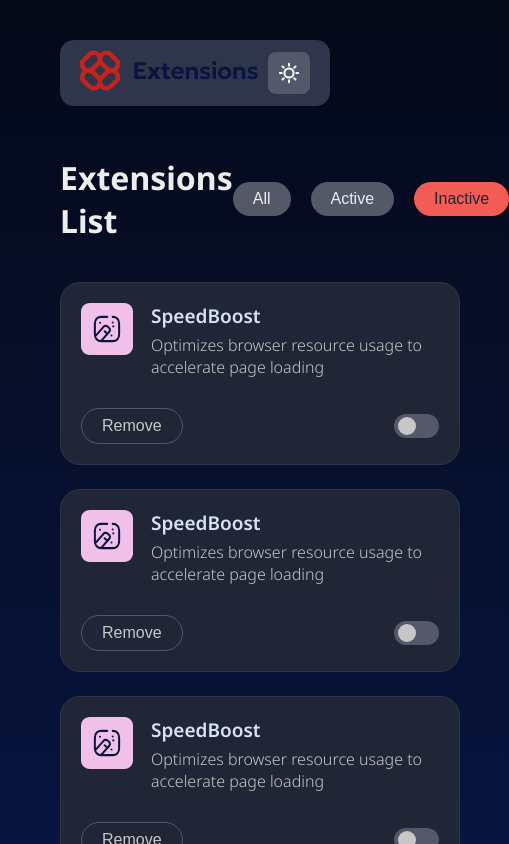
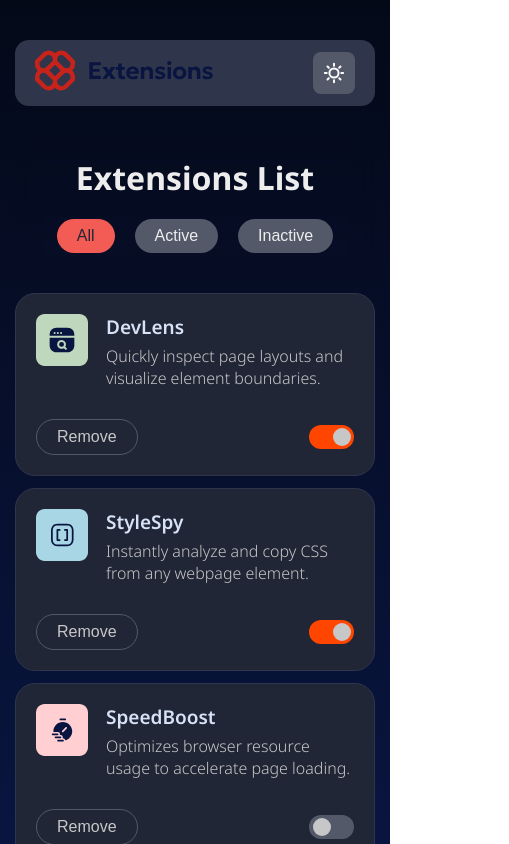
Before and after one commit to lk-chris/Browser-Extension-Manager, a plain HTML site: page index.html in a window 390 px wide. Both pictures are taken after a click on the button "All". Shown: the top 844 px of the page, 509 px wide, since content can reach past the window. Drawn offline with Linux system fonts and the light colour scheme.

Commit message:
added media queries and made filter buttons interactive

```diff
--- a/index.html
+++ b/index.html
@@ -6,6 +6,7 @@
     <title></title>
     <meta name="description" content="">
     <meta name="viewport" content="width=device-width, initial-scale=1">
+    <link rel="shortcut icon" href="/assets/images/favicon-32x32.png" type="image/x-icon">
     <link rel="stylesheet" href="style.css">
 
     <!-- fonts -->
@@ -28,69 +29,16 @@
       <h2>Extensions List</h2>
 
       <div class="filters">
-        <button class="btn">All</button>
-        <button class="btn">Active</button>
-        <button class="btn btn-active">Inactive</button>
+        <button class="btn btn-active js-filter-all">All</button>
+        <button class="btn js-filter-active">Active</button>
+        <button class="btn js-filter-inactive">Inactive</button>
       </div>
     </section>
 
     <section class="extensions-grid">
-      <div class="extension-card">
-        <div class="extension-card-top">
-          <img src="/assets/images/logo-json-wizard.svg" alt="">
-          <div class="extension-card-top-p">
-            <h3>SpeedBoost</h3>
-            <p>Optimizes browser resource usage to accelerate page loading
-            </p>
-          </div>
-        </div>
-        <div class="extension-card-bottom">
-          <button class="extension-btn">Remove</button>
 
-          <label class="toggle-switch">
-            <input type="checkbox" class="toggle-input">
-            <span class="toggle-slider"></span>
-          </label>
-        </div>
-      </div>
-      <div class="extension-card">
-        <div class="extension-card-top">
-          <img src="/assets/images/logo-json-wizard.svg" alt="">
-          <div class="extension-card-top-p">
-            <h3>SpeedBoost</h3>
-            <p>Optimizes browser resource usage to accelerate page loading
-            </p>
-          </div>
-        </div>
-        <div class="extension-card-bottom">
-          <button class="extension-btn">Remove</button>
-
-          <label class="toggle-switch">
-            <input type="checkbox" class="toggle-input">
-            <span class="toggle-slider"></span>
-          </label>
-        </div>
-      </div>
-      <div class="extension-card">
-        <div class="extension-card-top">
-          <img src="/assets/images/logo-json-wizard.svg" alt="">
-          <div class="extension-card-top-p">
-            <h3>SpeedBoost</h3>
-            <p>Optimizes browser resource usage to accelerate page loading
-            </p>
-          </div>
-        </div>
-        <div class="extension-card-bottom">
-          <button class="extension-btn">Remove</button>
-
-          <label class="toggle-switch">
-            <input type="checkbox" class="toggle-input">
-            <span class="toggle-slider"></span>
-          </label>
-        </div>
-      </div>
     </section>
 
-    <script src="" async defer></script>
+    <script src="index.js" async defer></script>
   </body>
 </html>
--- a/index.js
+++ b/index.js
@@ -0,0 +1,97 @@
+const gridContainer = document.querySelector('.extensions-grid')
+
+let allExtensions = [];
+
+async function loadExtension(){
+    try{
+        const response = await fetch('./data.json');
+        const data = await response.json();
+        allExtensions = data;
+
+        renderCards(allExtensions);
+    }catch (error){
+        console.error("Oops couldn't load the data", error)
+    }
+}
+
+loadExtension();
+
+// DISPLAY CARDS
+
+function renderCards(extensions){
+    gridContainer.innerHTML = "";
+
+    extensions.forEach(item => {
+        const cardHTML = `
+            <div class="extension-card">
+                <div class="extension-card-top">
+                    <img src="${item.logo}" alt="">
+                    <div class="extension-card-top-p">
+                        <h3>${item.name}</h3>
+                        <p>${item.description}
+                        </p>
+                    </div>
+                </div>
+                <div class="extension-card-bottom">
+                <button class="extension-btn" data-name= "${item.name}">Remove</button>
+
+                <label class="toggle-switch">
+                    <input type="checkbox" class="toggle-input" ${item.isActive ? 'checked' : ''}>
+                    <span class="toggle-slider"></span>
+                </label>
+                </div>
+            </div>
+        `;
+
+        gridContainer.insertAdjacentHTML('beforeend', cardHTML);
+    });
+}
+
+// FILTER LOGIC
+const btnActive = document.querySelector('.js-filter-active')
+const btnAll = document.querySelector('.js-filter-all');
+const btnInactive = document.querySelector('.js-filter-inactive');
+
+// ALL
+btnAll.addEventListener('click', () =>{
+    btnActive.classList.remove('btn-active')
+    btnInactive.classList.remove('btn-active')
+    btnAll.classList.add('btn-active')
+    renderCards(allExtensions)
+})
+
+// ACTIVE
+btnActive.addEventListener('click', () => {
+    btnActive.classList.add('btn-active')
+    btnAll.classList.remove('btn-active')
+    btnInactive.classList.remove('btn-active')
+    const filtered = allExtensions.filter(item => item.isActive)
+    renderCards(filtered)
+})
+
+// INACTIVE
+btnInactive.addEventListener('click', () => {
+    btnActive.classList.remove('btn-active')
+    btnAll.classList.remove('btn-active')
+    btnInactive.classList.add('btn-active')
+    const filtered = allExtensions.filter(item => item.isActive === false)
+    renderCards(filtered)
+})
+
+gridContainer.addEventListener('change', (e) => {
+    if(e.target.classList.contains('toggle-input')){
+        const cardId = e.target.closest('.extension-card').querySelector('.extension-btn').dataset.name;
+
+        // Find the item in our array and flip its status
+        const extension = allExtensions.find(item => item.name == cardId);
+        if(extension){
+            extension.isActive = e.target.checked;
+        }
+
+        console.log("Updated status for:", extension.name, extension.isActive)
+    }
+})
+
+// CALLS
+
+loadExtension();
--- a/style.css
+++ b/style.css
@@ -24,9 +24,16 @@ body::-webkit-scrollbar {
 }
 body{
     background-image: var(--bg-dark);
-    height: 100vh;
+    background-attachment: fixed;
+    min-height: 100vh;
     padding: 0 60px;
     font-family: Noto Sans;
+}
+/* BODY MOBILE */
+@media(max-width: 425px){
+    body{
+        padding: 0 15px;
+    }
 }
 
 header{
@@ -54,6 +61,15 @@ header{
     cursor: pointer;
 }
 
+/* HEADER MOBILE */
+@media(max-width: 425px){
+    .header {
+        margin-top: 20px;
+        padding: 10px 15px;
+    }
+
+}
+
 
 
 /*  FILTER  SECTION*/
@@ -62,7 +78,12 @@ header{
     display: flex;
     align-items: center;
     justify-content: space-between;
-    margin: 50px 0 0 0;
+    margin: 30px 0 0 0;
+    position: sticky;
+    top: 0; /* Sticks to the very top of the screen */
+    z-index: 10;
+    backdrop-filter: blur(5px);
+    padding: 20px 0;
 }
 .filter-section h2{
     color: var(--neutral-100);
@@ -96,6 +117,16 @@ header{
 .filters button:active{
     background-color: var(--red-300);
 }
+
+/* FILTER SECTION MOBILE*/
+@media(max-width: 425px){
+    .filter-section{
+        flex-direction: column;
+        gap: 20px;
+        backdrop-filter: blur(10px);
+    }
+}
+
 
 /*  CARDS SECTION*/
 
@@ -149,6 +180,16 @@ header{
     border: 0.5px solid var(--neutral-600);
 }
 
+/*EXTENSION*/
+@media(max-width: 425px) {
+    .extensions-grid {
+        /* Drop the gap and min-width slightly for small screens */
+        grid-template-columns: 1fr;
+        gap: 12px;
+        padding: 20px 0;
+    }
+}
+
 /*  BUTTON TOGGLE*/
 .toggle-switch{
     width: 45px;
```
